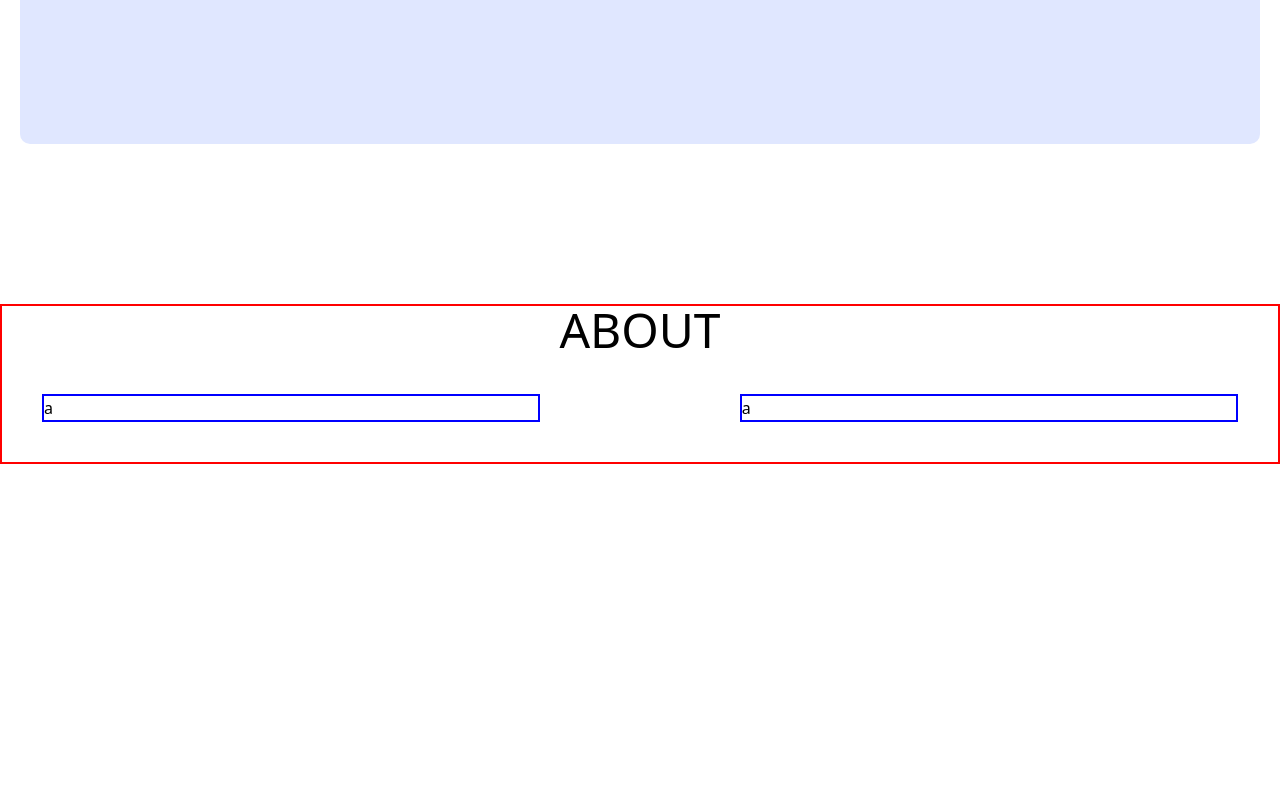
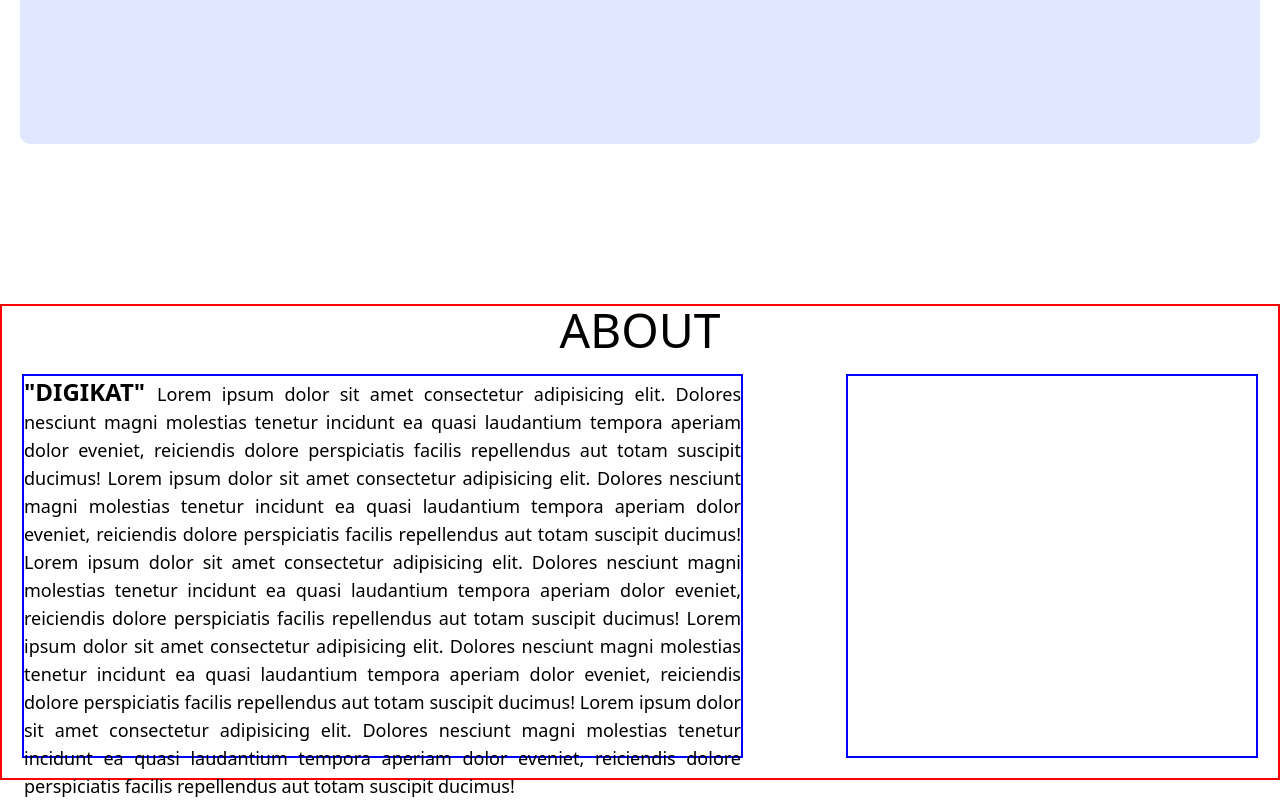
Before and after one commit to adiahn/digikat, a React (Vite) app: page / in a window 1280 px wide. Shown: the part 962-1762 px from the top of the page. Before the commit the page ends 1426 px from the top, so only its background shows below. Built offline with nearby package versions, Linux system fonts and the light colour scheme.

Commit message:
About Us new Update

```diff
--- a/src/About/About.jsx
+++ b/src/About/About.jsx
@@ -4,9 +4,26 @@
   return (
     <div className='border-2 flex flex-col border-[red] w-full'>
         <h1 className='text-5xl text-center'>ABOUT</h1>
-        <div className='flex flex-row flex-wrap justify-between p-10'>
-            <section className='border-2 border-[blue] w-5/12'>a</section>
-            <section className='border-2 border-[blue] w-5/12'>a</section>
+        <div className='flex flex-row flex-wrap justify-between p-5'>
+            <section className='border-2 border-[blue] w-7/12 h-96'>
+                <p className='text-lg text-justify'><span className='text-2xl font-bold'>"DIGIKAT" </span>Lorem ipsum dolor sit amet consectetur adipisicing elit. Dolores nesciunt magni
+                    molestias tenetur incidunt ea quasi laudantium tempora aperiam dolor eveniet,
+                    reiciendis dolore perspiciatis facilis repellendus aut totam suscipit ducimus!
+                    Lorem ipsum dolor sit amet consectetur adipisicing elit. Dolores nesciunt magni
+                    molestias tenetur incidunt ea quasi laudantium tempora aperiam dolor eveniet,
+                    reiciendis dolore perspiciatis facilis repellendus aut totam suscipit ducimus!
+                    Lorem ipsum dolor sit amet consectetur adipisicing elit. Dolores nesciunt magni
+                    molestias tenetur incidunt ea quasi laudantium tempora aperiam dolor eveniet,
+                    reiciendis dolore perspiciatis facilis repellendus aut totam suscipit ducimus!
+                    Lorem ipsum dolor sit amet consectetur adipisicing elit. Dolores nesciunt magni
+                    molestias tenetur incidunt ea quasi laudantium tempora aperiam dolor eveniet,
+                    reiciendis dolore perspiciatis facilis repellendus aut totam suscipit ducimus!
+                    Lorem ipsum dolor sit amet consectetur adipisicing elit. Dolores nesciunt magni
+                    molestias tenetur incidunt ea quasi laudantium tempora aperiam dolor eveniet,
+                    reiciendis dolore perspiciatis facilis repellendus aut totam suscipit ducimus!
+                    </p>
+            </section>
+            <section className='border-2 border-[blue] w-4/12'></section>
         </div>
     </div>
   )
--- a/src/App.jsx
+++ b/src/App.jsx
@@ -7,7 +7,7 @@
 
 const App = () => {
   return(
-    <div className='box-border'>
+    <div>
       <Navbar />
       <Hero />
       <Overlay />
```
